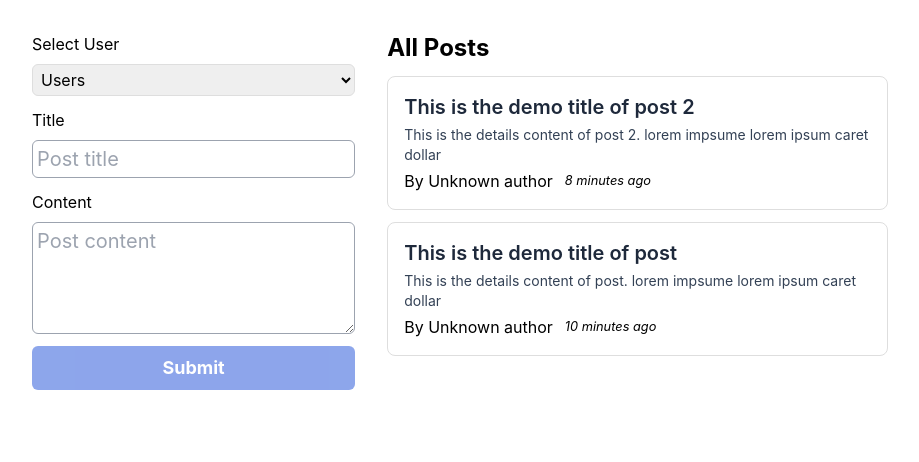
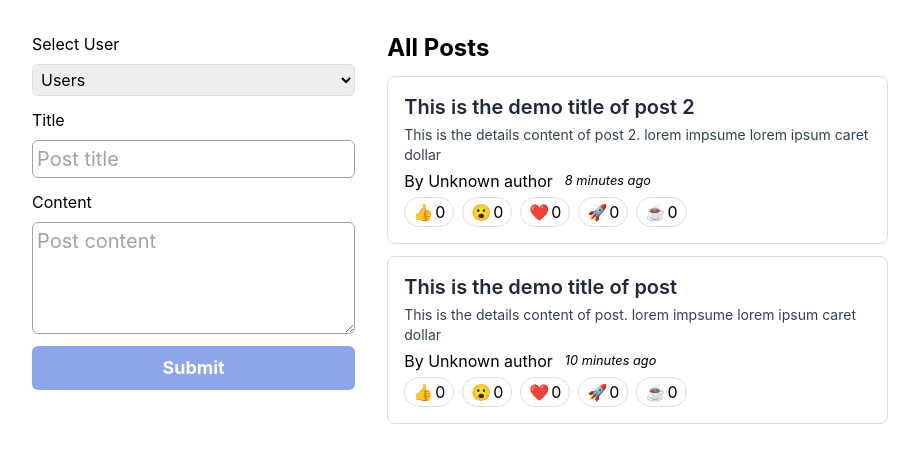
Before and after one commit to Jisan-mia/redux-toolkit-rtk-query, a React (Create React App) app: page / in a window 1280 px wide. Shown: the top 462 px of the page, without its empty margins (180-1099 px from the left). Built offline with nearby package versions, Linux system fonts and the light colour scheme.

Commit message:
reaction to post

```diff
--- a/src/components/Post/PostItem.js
+++ b/src/components/Post/PostItem.js
@@ -1,5 +1,6 @@
 import React from 'react'
 import PostAuthor from './PostAuthor'
+import ReactionButtons from './ReactionButtons'
 import TimeAgo from './TimeAgo'
 
 const PostItem = ({post}) => {
@@ -13,6 +14,7 @@ const PostItem = ({post}) => {
         <PostAuthor post={post} />
         <TimeAgo timeStamp={post.createdAt} />
       </div>
+      <ReactionButtons post={post} />
     </div>
   )
 }
--- /dev/null
+++ b/src/components/Post/ReactionButtons.js
@@ -0,0 +1,40 @@
+import React from 'react'
+import {useDispatch} from 'react-redux'
+import { reactToPost } from '../../redux/featues/post/postSlice';
+
+const reactionEmoji = {
+  thumbsUp: '👍',
+  wow: '😮',
+  heart: '❤️',
+  rocket: '🚀',
+  coffee: '☕'
+}
+
+const ReactionButtons = ({post}) => {
+  const dispatch = useDispatch();
+
+  const reactionBtns = Object.entries(reactionEmoji).map(([name, emoji]) => (
+    <button
+      key={name}
+      type="button"
+      onClick={() => {
+        dispatch(reactToPost({
+          postId: post.id,
+          reaction: name
+        }))
+      }}
+      className='flex gap-[2px] items-center rounded-full border border-[#dedede] py-[2px] px-2'
+    >
+      <span>{emoji}</span> <span>{post.reactions[name]}</span>
+    </button>
+  ))
+
+
+  return (
+    <div className='flex items-center gap-2'>
+      {reactionBtns}
+    </div>
+  )
+}
+
+export default ReactionButtons
--- a/src/redux/featues/post/postSlice.js
+++ b/src/redux/featues/post/postSlice.js
@@ -56,13 +56,14 @@ export const postSlice = createSlice({
           }
         }
       },
-      reactToPost: (state, action) => {
-        const {postId, reaction} = action.payload;
-        const findPost = state.find(post => post.id == postId);
-        if(findPost) {
-          findPost.reactions[reaction]++
+
+    },
+    reactToPost: (state, action) => {
+      const { postId, reaction } = action.payload
+        const existingPost = state.find(post => post.id === postId)
+        if (existingPost) {
+            existingPost.reactions[reaction]++
         }
-      }
     }
   }
 })
```
